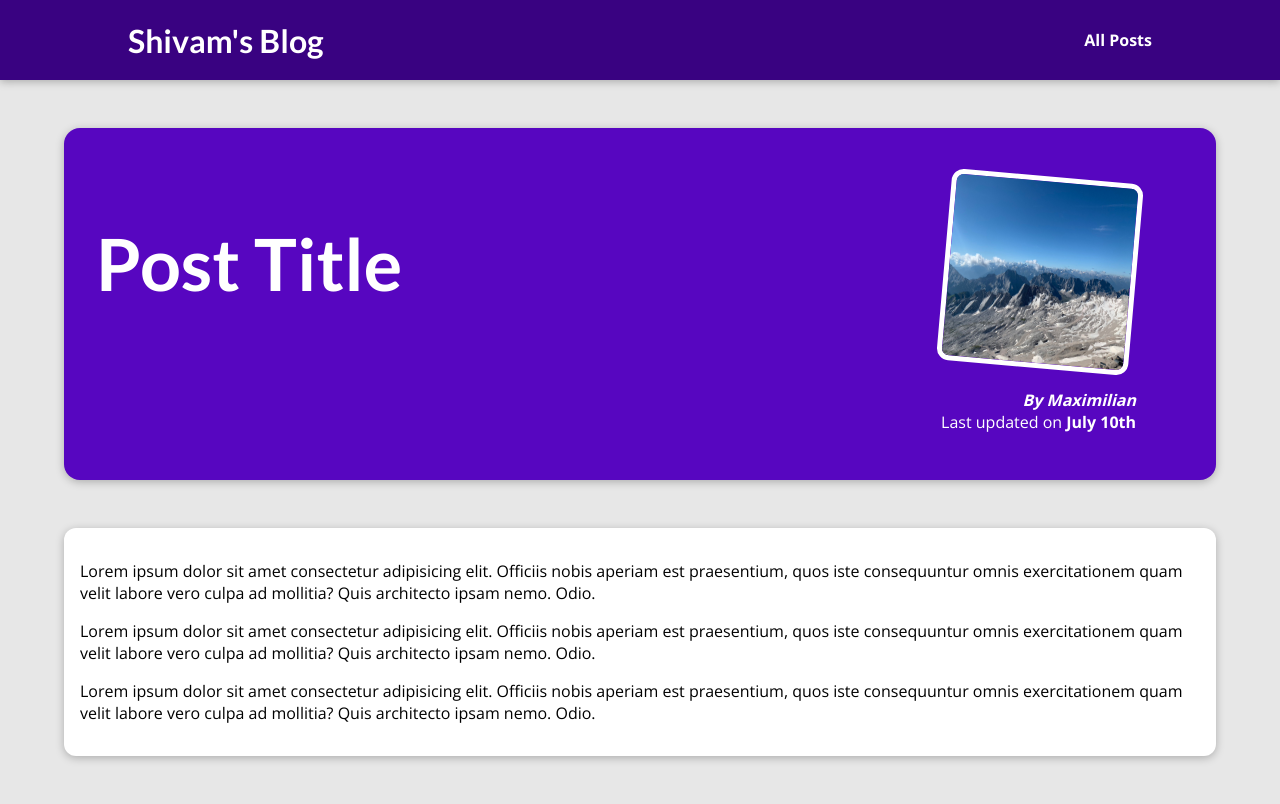
After one commit to ShivamMenda/Blog, a Django app: template blog_site/blog/templates/blog/post-detail.html in a window 1280 px wide. The commit adds this page. Run offline with Django 4.2, Linux system fonts and the light colour scheme; the template is opened without the code that fills it, so the values that code supplies are empty.

Commit message:
All pages setup.

```diff
--- /dev/null
+++ b/blog_site/blog/static/blog/post-detail.css
@@ -0,0 +1,62 @@
+body {
+    background-color: #e7e7e7;
+  }
+
+  #main-navigation {
+    background-color: #390281;
+    box-shadow: 0 2px 8px rgba(0, 0, 0, 0.25);
+  }
+
+  #summary {
+    margin: 8rem auto 3rem auto;
+    padding: 2rem;
+    width: 90%;
+    max-width: 90rem;
+    border-radius: 16px;
+    background-color: #5706c0;
+    position: relative;
+    box-shadow: 0 2px 8px rgba(0, 0, 0, 0.25);
+    height: 22rem;
+  }
+
+  #summary h2 {
+    color: white;
+    font-size: 4.5rem;
+  }
+
+  #summary article {
+    position: absolute;
+    top: 2rem;
+    right: 3rem;
+    padding: 1rem 2rem;
+    border-radius: 12px;
+    text-align: right;
+    color: white;
+  }
+
+  #summary article img {
+    width: 12rem;
+    height: 12rem;
+    border-radius: 12px;
+    transform: rotateZ(5deg);
+    border: 5px solid white;
+    margin-bottom: 1rem;
+  }
+
+  #summary address {
+    font-weight: bold;
+  }
+
+  #summary time {
+    font-weight: bold;
+  }
+
+  main {
+    width: 90%;
+    max-width: 90rem;
+    margin: 3rem auto;
+    background-color: white;
+    padding: 1rem;
+    border-radius: 12px;
+    box-shadow: 0 2px 8px rgba(0, 0, 0, 0.25);
+  }
--- /dev/null
+++ b/blog_site/blog/templates/blog/post-detail.html
@@ -0,0 +1,39 @@
+{% extends "base.html" %}
+{% load static %}
+
+{% block title %}
+This Post Title
+{% endblock %}
+
+{% block css_files %}
+<link rel="stylesheet" href="{% static "blog/post-detail.css" %}" />
+{% endblock %}
+
+{% block content %}
+<section id="summary">
+  <h2>Post Title</h2>
+  <article>
+    <img src="{% static "blog/images/mountains.jpg" %}" alt="Post Title" />
+    <address>By Maximilian</address>
+    <div>Last updated on <time>July 10th</time></div>
+  </article>
+</section>
+
+<main>
+  <p>
+    Lorem ipsum dolor sit amet consectetur adipisicing elit. Officiis nobis
+    aperiam est praesentium, quos iste consequuntur omnis exercitationem quam
+    velit labore vero culpa ad mollitia? Quis architecto ipsam nemo. Odio.
+  </p>
+  <p>
+    Lorem ipsum dolor sit amet consectetur adipisicing elit. Officiis nobis
+    aperiam est praesentium, quos iste consequuntur omnis exercitationem quam
+    velit labore vero culpa ad mollitia? Quis architecto ipsam nemo. Odio.
+  </p>
+  <p>
+    Lorem ipsum dolor sit amet consectetur adipisicing elit. Officiis nobis
+    aperiam est praesentium, quos iste consequuntur omnis exercitationem quam
+    velit labore vero culpa ad mollitia? Quis architecto ipsam nemo. Odio.
+  </p>
+</main>
+{% endblock %}
--- a/blog_site/templates/base.html
+++ b/blog_site/templates/base.html
@@ -10,6 +10,12 @@
         {% block css_files %}{% endblock css_files %}
     </head>
     <body>
+        <header id="main-navigation">
+            <h1><a href="{% url 'starting-page' %}">Shivam's Blog</h1>
+            <nav>
+                <a href="{% url 'posts-page' %}">All Posts</a>
+            </nav>
+        </header>
         {% block content %}{% endblock content %}
     </body>
 </html>
```
Also changed, not shown: blog_site/blog/static/blog/all-posts.css (added, +43 -0 lines), blog_site/blog/static/blog/post.css (added, +43 -0 lines), blog_site/blog/templates/blog/all-posts.html (added, +25 -0 lines), blog_site/blog/templates/blog/includes/post.html (added, +18 -0 lines), blog_site/blog/templates/blog/index.html (+2 -6 lines), blog_site/blog/views.py (+4 -4 lines).
